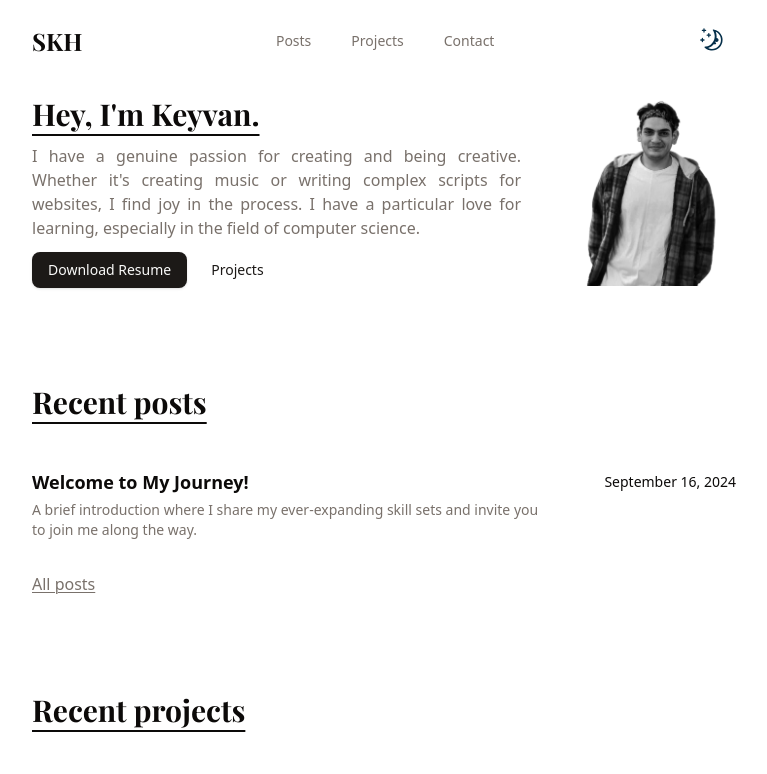
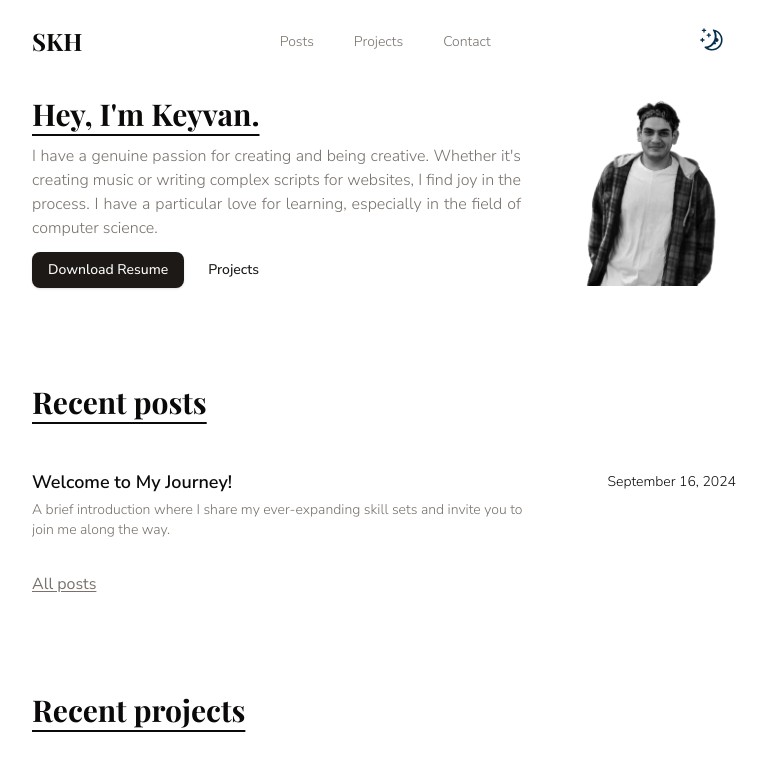
Before and after one commit to skh113/next-portfolio, a Next.js app: page / in a window 1280 px wide. Shown: the top 774 px of the page, without its empty margins (256-1023 px from the left). Built offline with nearby package versions, Linux system fonts and the light colour scheme; a web font is replaced by a local one.

Commit message:
refactor: update font variables in globals.css and layout.tsx for improved typography consistency

```diff
--- a/app/globals.css
+++ b/app/globals.css
@@ -8,9 +8,8 @@
   --color-background: var(--background);
   --color-foreground: var(--foreground);
 
-  --font-fa: var(--font-vazir), var(--font-open-sans);
-  --font-sans: var(--font-open-sans), var(--font-vazir);
-  --font-open-sans: var(--font-open-sans);
+  --font-fa: var(--font-vazir), var(--font-sans);
+  --font-sans: var(--font-nunito-sans), ui-sans-serif, system-ui, sans-serif;
 
   --color-sidebar-ring: var(--sidebar-ring);
   --color-sidebar-border: var(--sidebar-border);
--- a/app/layout.tsx
+++ b/app/layout.tsx
@@ -4,14 +4,17 @@ import * as Sentry from '@sentry/nextjs';
 import { Analytics } from '@vercel/analytics/next';
 import { SpeedInsights } from '@vercel/speed-insights/next';
 import type { Metadata } from 'next';
-import { Inter, Playfair_Display } from 'next/font/google';
+import { Nunito_Sans, Playfair_Display } from 'next/font/google';
 
 import Footer from '@/components/footer';
 import Header from '@/components/header';
 import Providers from '@/components/providers';
 import { cn } from '@/lib/utils';
 
-const inter = Inter({ subsets: ['latin'], variable: '--font-sans' });
+const nunitoSans = Nunito_Sans({
+  subsets: ['latin'],
+  variable: '--font-nunito-sans'
+});
 const playfair = Playfair_Display({
   subsets: ['latin'],
   variable: '--font-serif'
@@ -27,7 +30,7 @@ export default function RootLayout({
       <body
         className={cn(
           'flex min-h-screen flex-col font-sans antialiased',
-          inter.variable,
+          nunitoSans.variable,
           playfair.variable
         )}
       >
```
